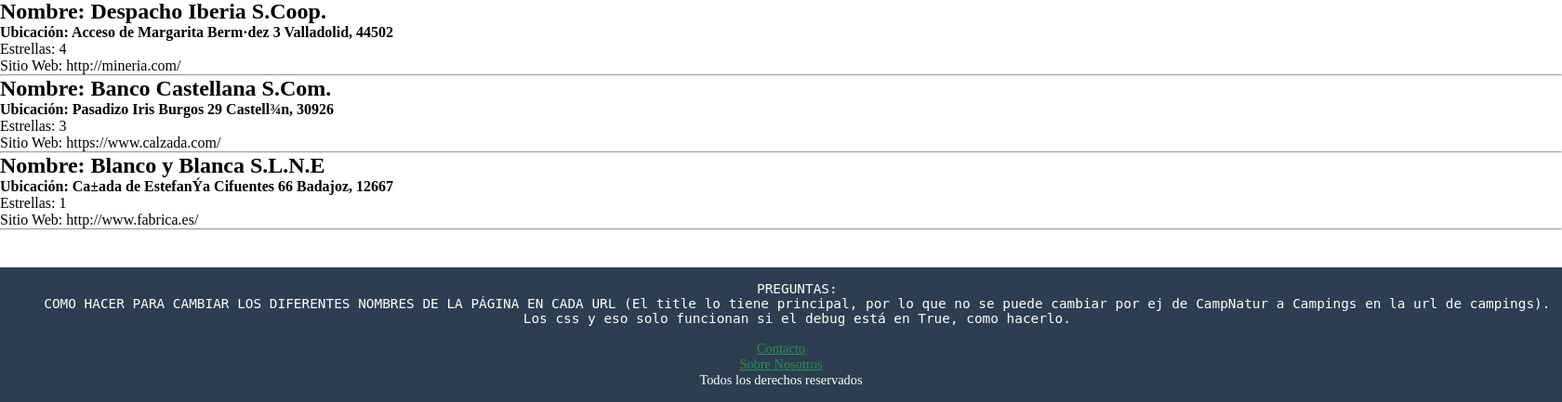
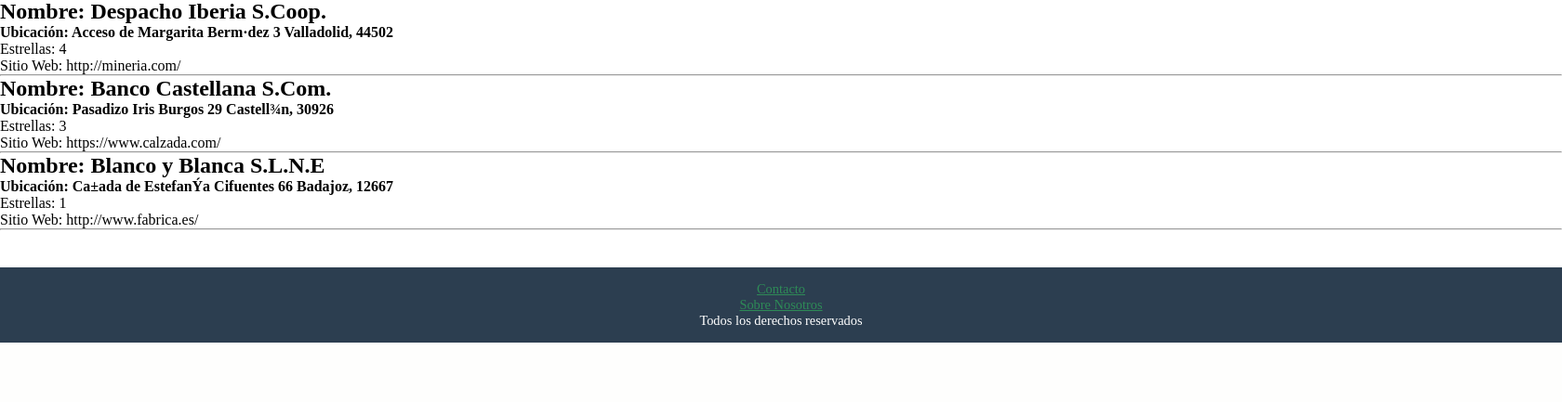
Before and after one commit to MarcosGarciaR/ProyectoDWES, a Django app: page /campings/ in a window 1680 px wide. Shown: the part 1593-2026 px from the top of the page at 93% size. After the commit the page ends 1962 px from the top, so only its background shows below. Run offline with Django 5.2, Linux system fonts and the light colour scheme; data comes from the database, SQL or seed files in the repository.

Commit message:
Cambios en clase y arreglos

```diff
--- a/camping/templates/URLs/campings.html
+++ b/camping/templates/URLs/campings.html
@@ -1,4 +1,7 @@
 {% extends "../principal.html" %}
+{% block titulo %}
+    <title>Campings</title>
+{% endblock %}
 {% block contenido %}
 <ul>
     {% for camping in mostrar_campings %}
--- a/camping/templates/principal.html
+++ b/camping/templates/principal.html
@@ -1,8 +1,9 @@
 <html>
-
     {% load static %}
     <head>
+        {% block titulo %}
         <title>CampNatur</title>
+        {% endblock %}
         <link rel="stylesheet" href="{% static 'css/cabecera.css' %}" />
 
         <script src="{% static 'javascript/javascript_prueba.js' %}"></script>
@@ -11,7 +12,7 @@
 <header>
     {% block cabecera %}
         <div id="cabecera">
-            <img src="{% static 'imagenes/logo_web.png' %}">
+            <img src="{% static 'imagenes/logo_web.png' %}" href="index.html">
             <h1>Gestión de campings</h1>
         </div>
         <hr>
@@ -26,12 +27,7 @@
 </body>
 
 <footer>
-    <pre>
-    PREGUNTAS:
-    COMO HACER PARA CAMBIAR LOS DIFERENTES NOMBRES DE LA PÁGINA EN CADA URL (El title lo tiene principal, por lo que no se puede cambiar por ej de CampNatur a Campings en la url de campings).
-    Los css y eso solo funcionan si el debug está en True, como hacerlo.
-    </pre>
-
+    <a href="https://docs.djangoproject.com/en/5.1/ref/templates/builtins/"></a>
     {% include "pie_de_pag.html" %}
 </footer>
 
```
Also changed, not shown: camping/migrations/0001_initial.py.
